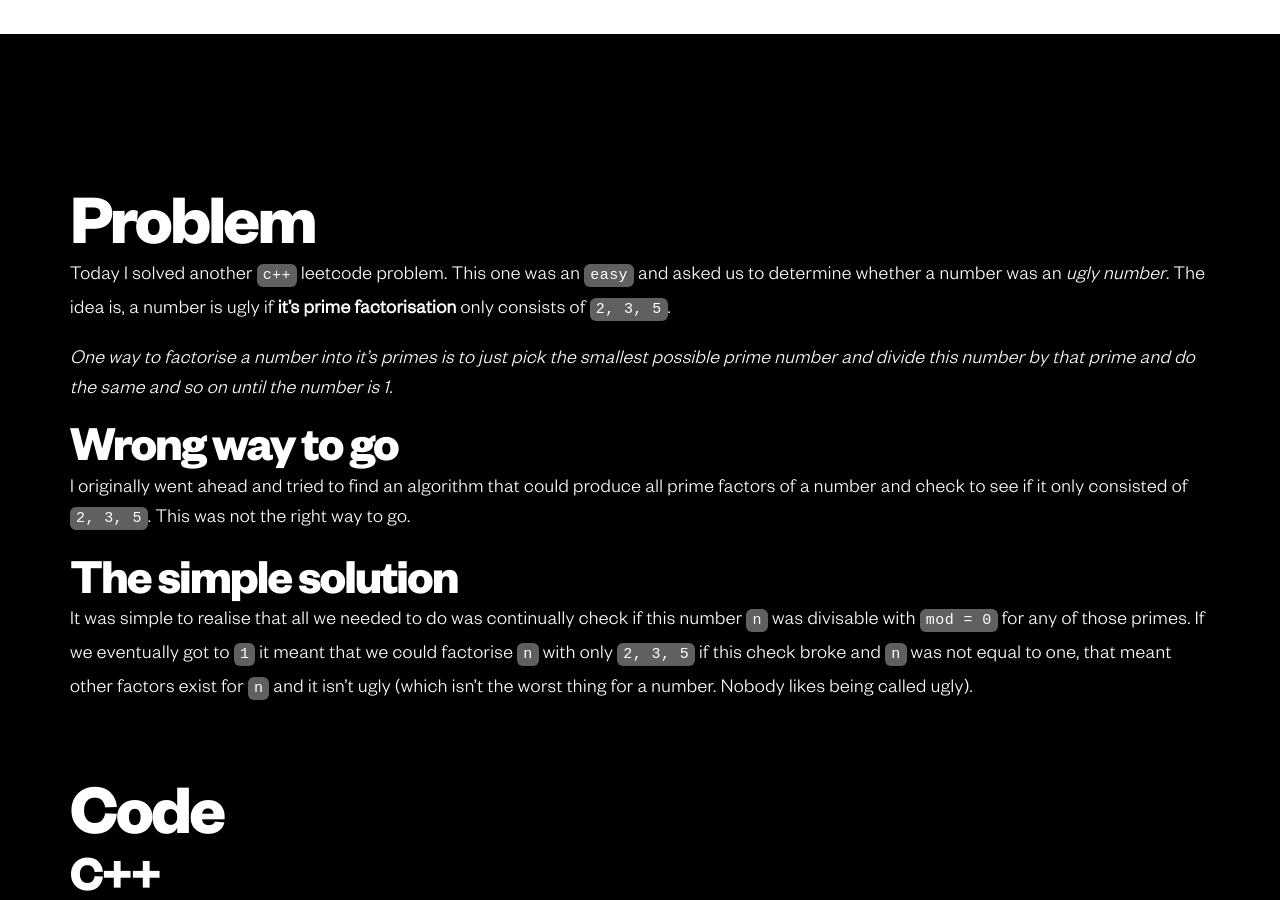
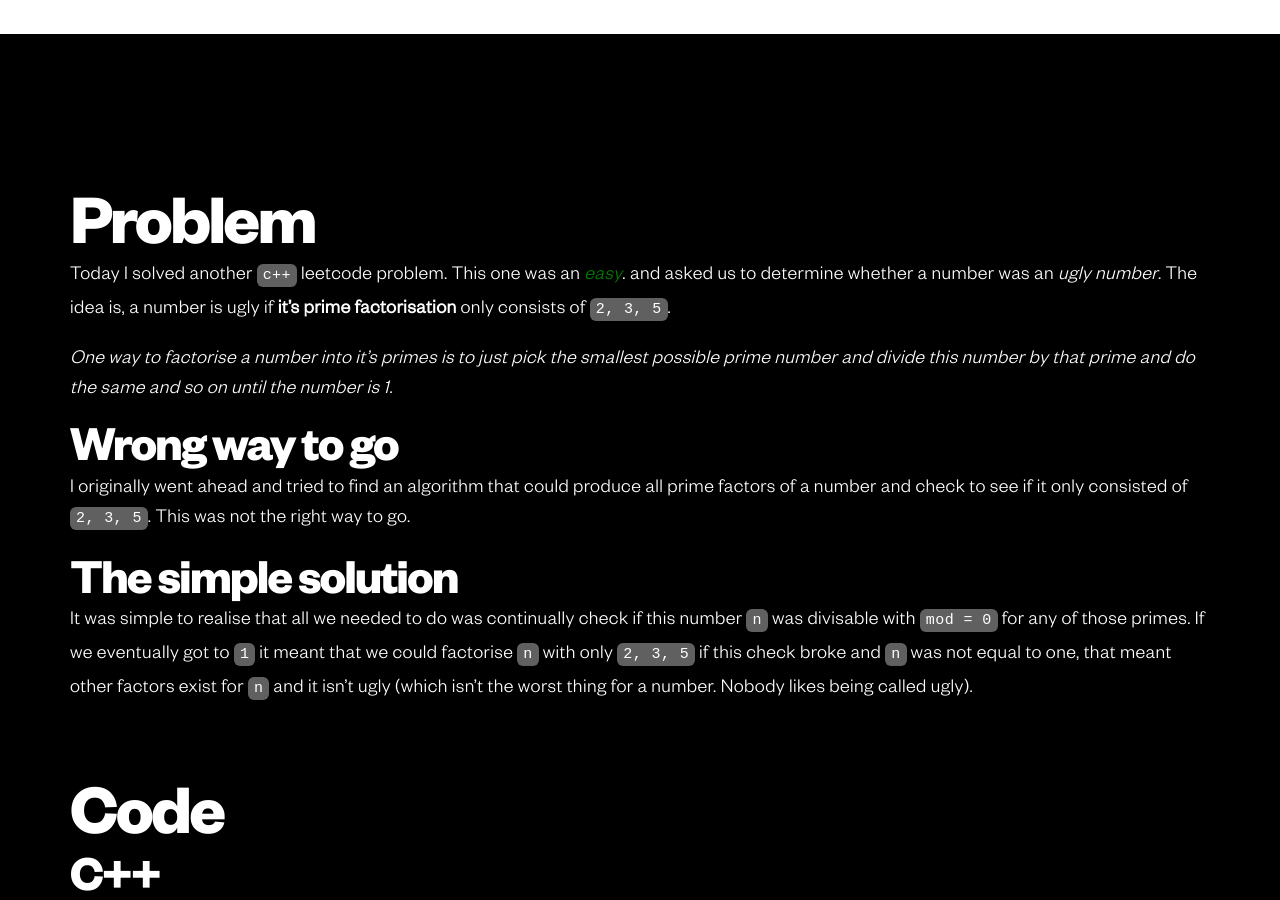
Before and after one commit to kostyafarber/kostyafarber.github.io, a Jekyll site: the page built from docs/_posts/2022-11-18-ugly-number.md, in a window 1280 px wide and 900 px high, scrolled down 1425 px. Built offline with Jekyll 4.4.1, drawn with Linux system fonts in a browser that asks for light colours; nearby versions of some CDN libraries; some web fonts are replaced.

Commit message:
add to blog

```diff
--- a/docs/_posts/2022-11-18-ugly-number.md
+++ b/docs/_posts/2022-11-18-ugly-number.md
@@ -9,7 +9,7 @@ author: Kostya Farber
 ---
 
 ## Problem
-Today I solved another `c++` leetcode problem. This one was an `easy` and asked us to determine whether a number was an *ugly number*. The idea is, a number is ugly if **it's prime factorisation** only consists of `2, 3, 5`.
+Today I solved another `c++` leetcode problem. This one was an <span style="color:green">*easy*</span>. and asked us to determine whether a number was an *ugly number*. The idea is, a number is ugly if **it's prime factorisation** only consists of `2, 3, 5`.
 
 *One way to factorise a number into it's primes is to just pick the smallest possible prime number and divide this number by that prime and do the same and so on until the number is 1.*
 
```
